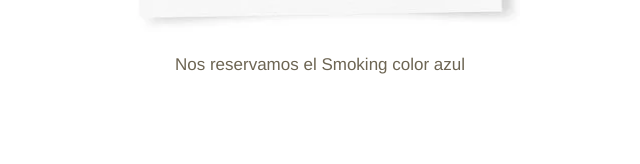
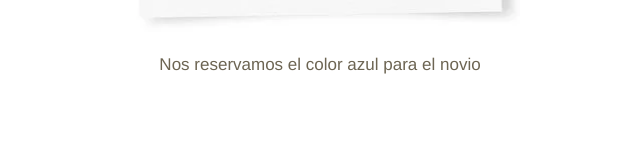
Before and after one commit to kiaruh/wedding-template-simple-version, a website: page views/home.html in a window 1280 px wide. Shown: the part 2796-2960 px from the top of the page, 320-960 px from the left. Drawn offline with nearby package versions, Linux system fonts and the light colour scheme; files that its build step writes are made by us from their sources; files whose address does not match are found by name.

Commit message:
minor fix

```diff
--- a/views/home.html
+++ b/views/home.html
@@ -109,7 +109,7 @@
             <div class="frame-wrapper">
               <div class="frame-6">
                 <img class="img-dresscode" src="img/image-1.png" />
-                <p class="text-wrapper-11">Nos reservamos el Smoking color azul</p>
+                <p class="text-wrapper-11">Nos reservamos el color azul para el novio</p>
               </div>
             </div>
           </div>
@@ -311,7 +311,7 @@
           <div class="frame-wrapper">
             <div class="frame-6">
               <img class="img-dresscode" src="img/img-dresscode.png" />
-              <p class="text-wrapper-10">Nos reservamos el Smoking color azul</p>
+              <p class="text-wrapper-10">Nos reservamos el color azul para el novio</p>
             </div>
           </div>
         </div>
```
